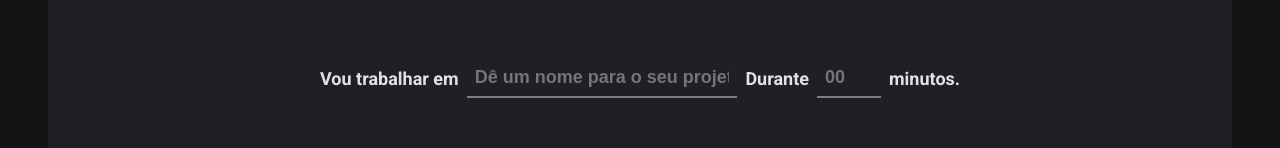
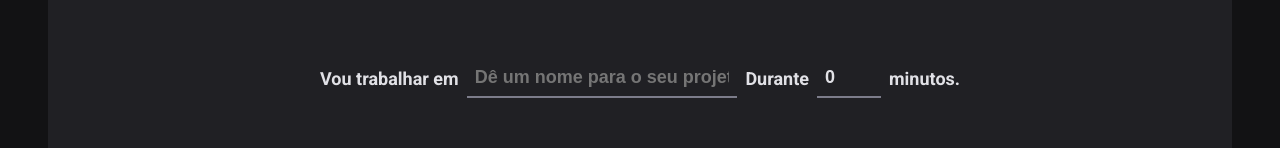
Before and after one commit to gabrielandre-math/Ignite-Timer, a React (Vite) app in the folder ignite-timer/: page / in a window 1280 px wide. Shown: the part 166-314 px from the top of the page. Built offline with nearby package versions, Linux system fonts and the light colour scheme.

Commit message:
Módulo 4 (Em adamento)

```diff
--- a/ignite-timer/package.json
+++ b/ignite-timer/package.json
@@ -10,12 +10,14 @@
     "preview": "vite preview"
   },
   "dependencies": {
+    "@hookform/resolvers": "^4.1.0",
     "phosphor-react": "^1.4.1",
     "react": "^19.0.0",
     "react-dom": "^19.0.0",
     "react-hook-form": "^7.54.2",
     "react-router-dom": "^7.1.5",
-    "styled-components": "^6.1.15"
+    "styled-components": "^6.1.15",
+    "zod": "^3.24.2"
   },
   "devDependencies": {
     "@eslint/js": "^9.19.0",
--- a/ignite-timer/src/pages/Home/index.tsx
+++ b/ignite-timer/src/pages/Home/index.tsx
@@ -1,12 +1,62 @@
-import { Play } from "phosphor-react"
-import { CountdownContainer, FormContainer, HomeContainer, MinutesAmountInput, Separator, StartCountdownButton, TaskInput } from "./styles"
-import { useForm } from 'react-hook-form'
+import { Play } from "phosphor-react";
+import { zodResolver } from "@hookform/resolvers/zod";
+import * as zod from "zod";
+import {
+  CountdownContainer,
+  FormContainer,
+  HomeContainer,
+  MinutesAmountInput,
+  Separator,
+  StartCountdownButton,
+  TaskInput,
+} from "./styles";
+import { useForm } from "react-hook-form";
+import { useState } from "react";
+
+const newCycleValidationSchema = zod.object({
+  task: zod.string().min(1, "Informe a tarefa"),
+  minutesAmount: zod
+    .number()
+    .min(5, "O ciclo precisa ser de no minimo 5 minutos.")
+    .max(60, "O ciclo precisa ser de no máximo 60 minutos."),
+});
+
+type NewCycleFormData = zod.infer<typeof newCycleValidationSchema>; //Isso é mt maneiro!! (Inferiu o tipo a partir de newCycleValidationSchema :0)
+
+interface Cycle {
+  id: string;
+  task: string;
+  minutesAmount: number;
+}
+
 export const Home = () => {
-  const { register, handleSubmit, watch } = useForm()
-  function handleCreateNewCycle(data: any) {
-    console.log(data);
+  const [cycles, setCycles] = useState<Cycle[]>([]);
+  const [activeCycleId, setActiveCycleId] = useState<string | null>(null);
+
+  const { register, handleSubmit, watch, reset } = useForm<NewCycleFormData>({
+    resolver: zodResolver(newCycleValidationSchema),
+    defaultValues: {
+      task: "",
+      minutesAmount: 0,
+    },
+  });
+  function handleCreateNewCycle(data: NewCycleFormData) {
+    const id = String(new Date().getTime());
+    const newCycle: Cycle = {
+      id,
+      task: data.task,
+      minutesAmount: data.minutesAmount,
+    };
+    setCycles((state) => [...state, newCycle]);
+    setActiveCycleId(id);
+
+    reset();
   }
-  const task = watch('task');
+
+  const activeCycle = cycles.find((cycle) => cycle.id == activeCycleId);
+  console.log(activeCycle);
+
+  const task = watch("task");
   const isSubmitDisabled = !task;
   return (
     <HomeContainer>
@@ -18,7 +68,7 @@ export const Home = () => {
             type="text"
             placeholder="Dê um nome para o seu projeto"
             list="task-suggestions"
-            {...register('task')}
+            {...register("task")}
           />
 
           <datalist id="task-suggestions">
@@ -34,7 +84,7 @@ export const Home = () => {
             id="minutesAmount"
             placeholder="00"
             step={5}
-            {...register('minutesAmount')}
+            {...register("minutesAmount", { valueAsNumber: true })}
           />
 
           <span>minutos.</span>
@@ -51,8 +101,7 @@ export const Home = () => {
           Começar
           <Play size={24} />
         </StartCountdownButton>
-
       </form>
     </HomeContainer>
-  )
-}
+  );
+};
```
Also changed, not shown: 1 other file (tests, documents, lock files or other folders).
